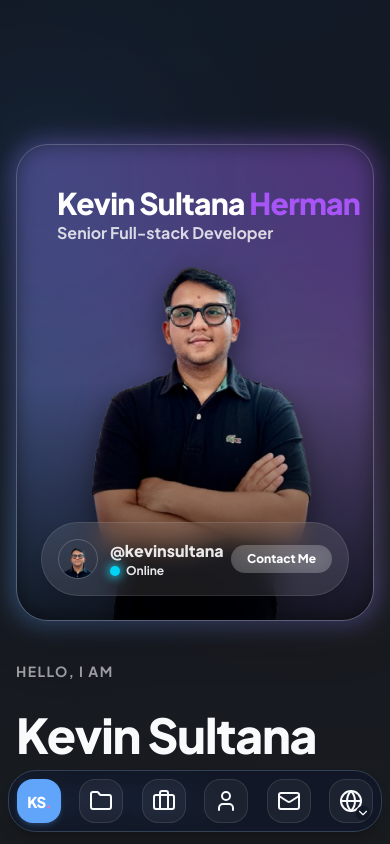
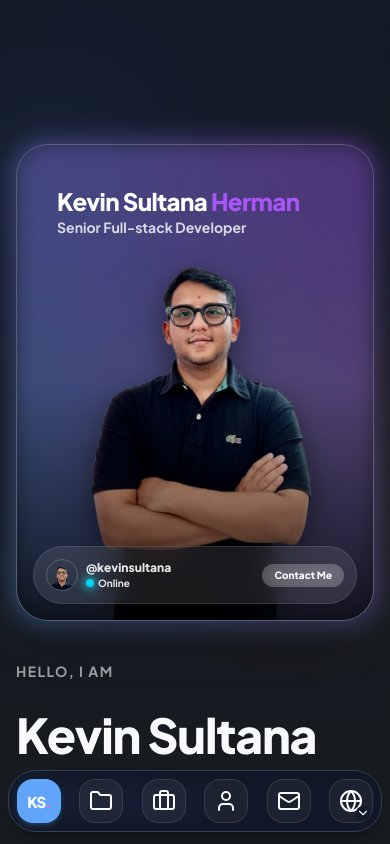
Before and after one commit to kevinsultana/my-porto, a Next.js app: page /en in a window 390 px wide. Shown: the top 844 px of the page. Built offline with nearby package versions, Linux system fonts and the light colour scheme.

Commit message:
fix: improve layout and styling in HeroSection and ProjectsSection components

```diff
--- a/src/components/hero-section.js
+++ b/src/components/hero-section.js
@@ -156,18 +156,18 @@ export default function HeroSection({ dict }) {
               <div className="absolute inset-0 bg-linear-to-t from-black/70 via-transparent to-transparent" />
 
               <div className="absolute top-10 left-10 text-white">
-                <h3 className="text-3xl font-black tracking-tight">
+                <h3 className="text-2xl md:text-3xl font-black tracking-tight">
                   Kevin Sultana{" "}
                   <span className="text-brand-purple">Herman</span>
                 </h3>
-                <p className="text-base font-bold text-white/80">
+                <p className="text-sm md:text-base font-bold text-white/80">
                   Senior Full-stack Developer
                 </p>
               </div>
 
               {/* Bento Detail Bawah */}
-              <div className="absolute bottom-6 left-6 right-6 flex items-center justify-between text-white p-4 bg-white/10 rounded-full shadow-lg backdrop-blur-md border border-white/10">
-                <div className="flex items-center gap-3">
+              <div className="absolute bottom-4 left-4 right-4 flex items-center justify-between gap-3 text-white p-3 sm:p-4 bg-white/10 rounded-full shadow-lg backdrop-blur-md border border-white/10">
+                <div className="flex min-w-0 items-center gap-2 sm:gap-3">
                   {/* Avatar Mini */}
                   <Image
                     src="/images/Hero2.png"
@@ -175,21 +175,23 @@ export default function HeroSection({ dict }) {
                     width={40}
                     height={40}
                     sizes="40px"
-                    className="w-10 h-10 rounded-full border border-white/20 object-cover"
+                    className="h-8 w-8 rounded-full border border-white/20 object-cover sm:h-10 sm:w-10"
                   />
-                  <div>
-                    <p className="text-base font-black text-white/90">
+                  <div className="min-w-0">
+                    <p className="truncate text-xs font-black text-white/90 sm:text-base">
                       @kevinsultana
                     </p>
-                    <div className="flex items-center gap-1.5">
-                      <div className="w-2.5 h-2.5 bg-cyan-400 rounded-full shadow-[0_0_10px_2px_rgba(34,211,238,0.8)]" />
-                      <p className="text-xs font-bold text-white/90">Online</p>
+                    <div className="flex items-center gap-1 sm:gap-1.5">
+                      <div className="h-2 w-2 rounded-full bg-cyan-400 shadow-[0_0_10px_2px_rgba(34,211,238,0.8)] sm:h-2.5 sm:w-2.5" />
+                      <p className="whitespace-nowrap text-[10px] font-bold text-white/90 sm:text-xs">
+                        Online
+                      </p>
                     </div>
                   </div>
                 </div>
                 <a
                   href="#contact"
-                  className="px-4 py-1.5 bg-white/20 hover:bg-white/30 text-white text-xs font-black rounded-full transition-colors backdrop-blur-sm"
+                  className="whitespace-nowrap px-3 py-1 bg-white/20 hover:bg-white/30 text-white text-[10px] font-black rounded-full transition-colors backdrop-blur-sm sm:px-4 sm:py-1.5 sm:text-xs"
                 >
                   Contact Me
                 </a>
--- a/src/components/projects-section.js
+++ b/src/components/projects-section.js
@@ -224,11 +224,11 @@ function ProjectCard({ project, index }) {
               transition={{ duration: 0.18 }}
               className="relative z-10 mx-4 max-w-3xl rounded-2xl bg-surface p-4 shadow-xl"
             >
-              <div className="flex items-start gap-4">
+              <div className="flex flex-col gap-4 md:flex-row md:items-start">
                 <img
                   src={image}
                   alt={title}
-                  className="h-48 w-48 shrink-0 rounded-lg object-cover"
+                  className="h-56 w-full rounded-lg object-cover md:h-48 md:w-48 md:shrink-0"
                 />
 
                 <div className="flex flex-1 flex-col gap-3">
@@ -266,13 +266,13 @@ function ProjectCard({ project, index }) {
                     </div>
                   )}
 
-                  <div className="mt-3 flex gap-3">
+                  <div className="mt-3 flex flex-col gap-3 sm:flex-row">
                     {data.liveDemoUrl && (
                       <a
                         href={data.liveDemoUrl}
                         target="_blank"
                         rel="noreferrer"
-                        className="inline-flex items-center gap-2 rounded-full bg-brand-blue px-3 py-2 text-sm font-bold text-white"
+                        className="inline-flex items-center justify-center gap-2 rounded-full bg-brand-blue px-3 py-2 text-sm font-bold text-white"
                       >
                         <ExternalLink className="h-4 w-4" /> Live Demo
                       </a>
@@ -283,7 +283,7 @@ function ProjectCard({ project, index }) {
                         href={data.githubUrl}
                         target="_blank"
                         rel="noreferrer"
-                        className="inline-flex items-center gap-2 rounded-full border border-surface-border px-3 py-2 text-sm font-bold text-brand-ink"
+                        className="inline-flex items-center justify-center gap-2 rounded-full border border-surface-border px-3 py-2 text-sm font-bold text-brand-ink"
                       >
                         <Code2 className="h-4 w-4" /> Source Code
                       </a>
```
